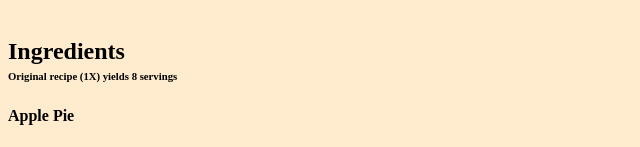
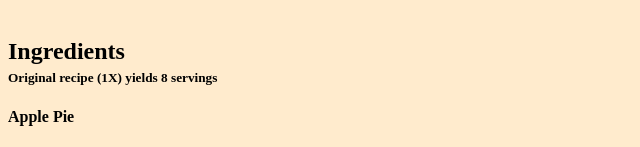
Before and after one commit to chezzuhhh/odin-recipes, a plain HTML site: page recipes/apple-pie/apple-pie.html in a window 1280 px wide. Shown: the part 643-790 px from the top of the page, 0-640 px from the left. Drawn offline with Linux system fonts and the light colour scheme.

Commit message:
Edited size of a header

```diff
--- a/recipes/apple-pie/apple-pie.html
+++ b/recipes/apple-pie/apple-pie.html
@@ -18,7 +18,7 @@
 
 <body>
     <h2 class="ingredients-header">Ingredients</h2>
-    <h6 class="servings">Original recipe (1X) yields 8 servings</h6>
+    <h5 class="servings">Original recipe (1X) yields 8 servings</h6>
     <h4>Apple Pie</h4>
     <ul>
         <li><em>aluminum foil</em></li>
```
